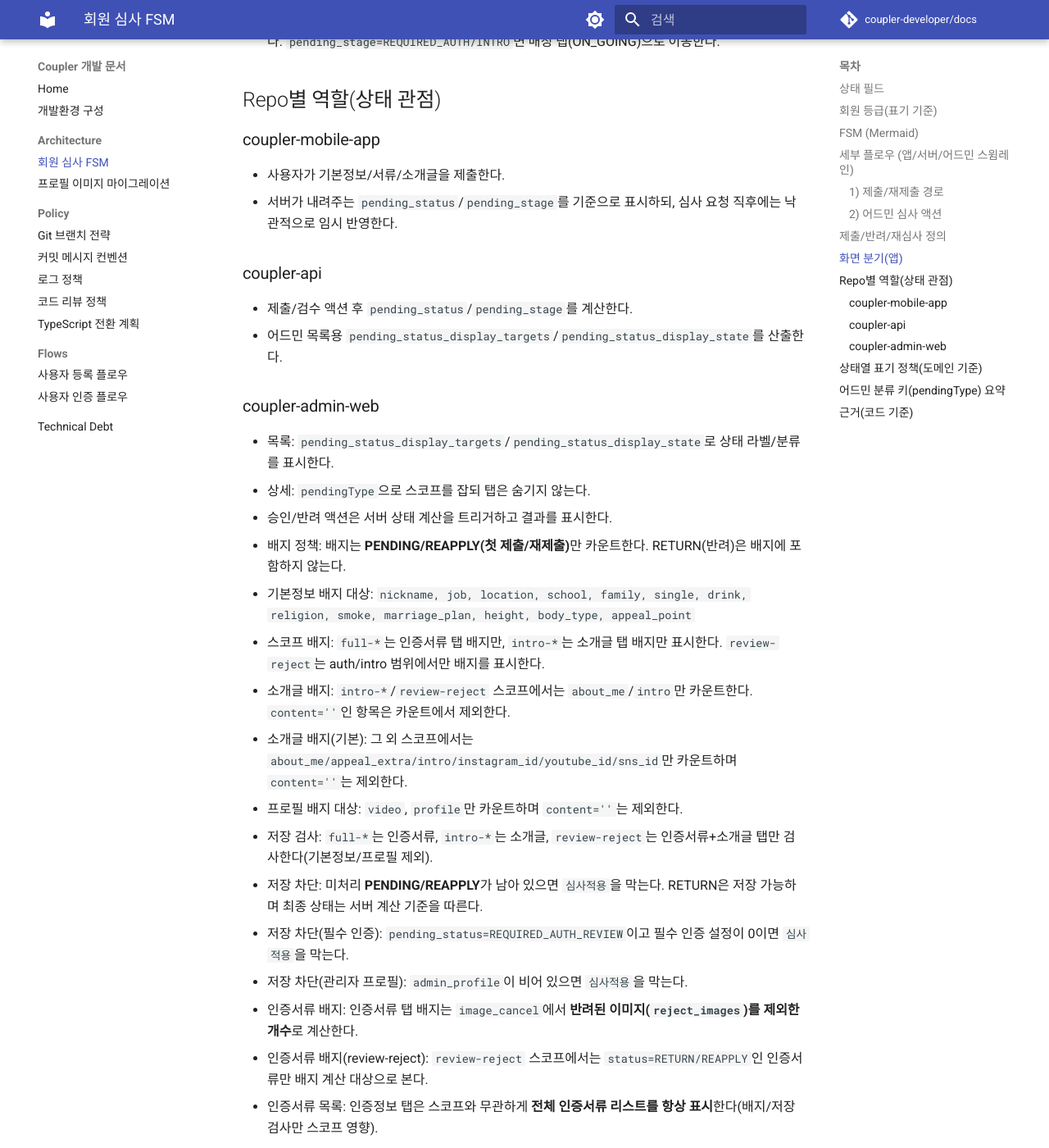
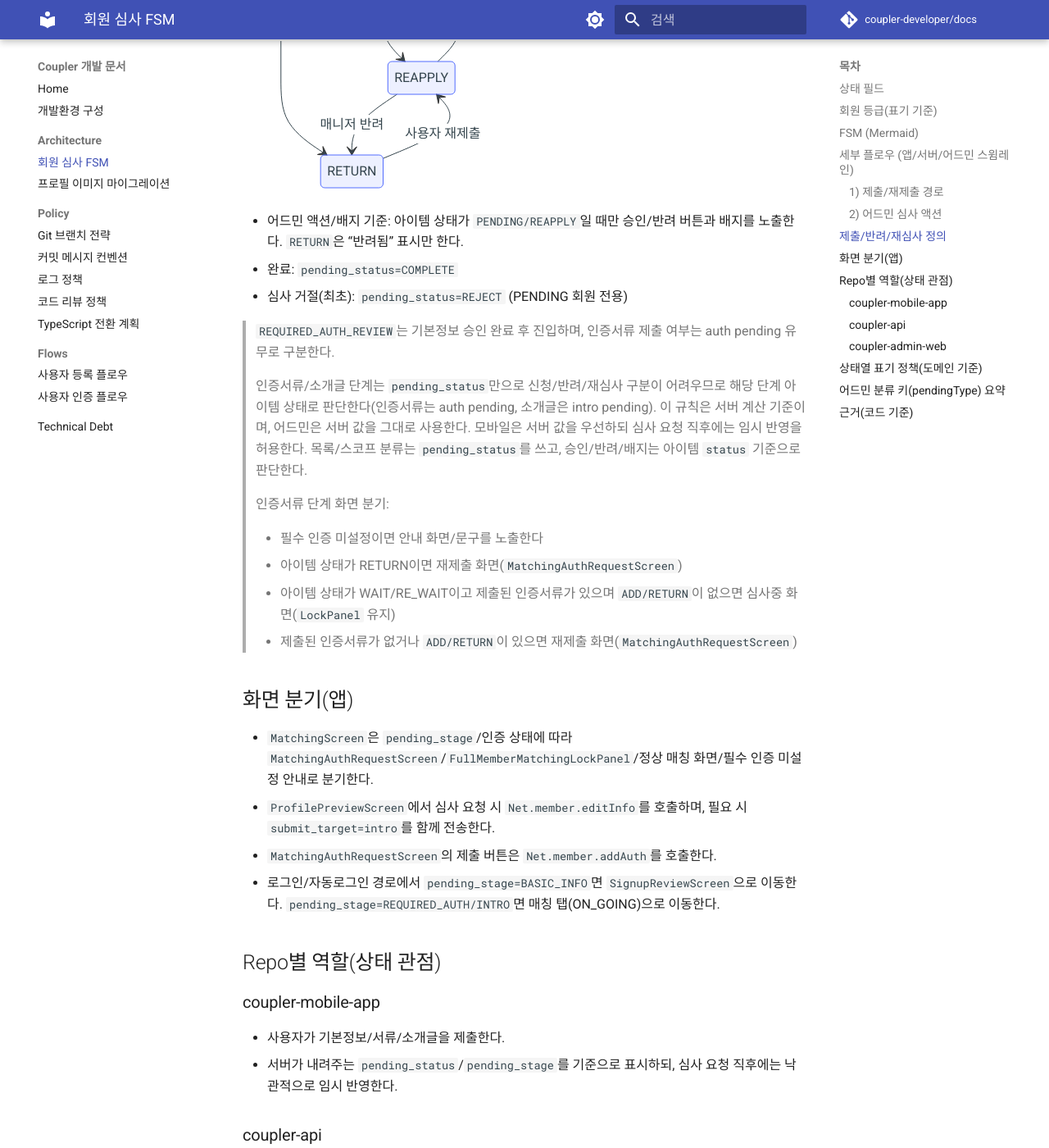
Before and after one commit to coupler-developer/docs, an MkDocs documentation site: the page built from content/architecture/member-review-fsm.md, in a window 1280 px wide and 1400 px high, scrolled down 3612 px. Shown: the whole window at 82% size. Built offline with MkDocs 1.6.1 and Material for MkDocs 9.7.7, drawn with Linux system fonts in a browser that asks for light colours; comment, search, counter and statistics services are not loaded; some of the changed text lies outside the part shown.

Commit message:
docs: 아이템 상태 정의 및 FSM 추가
- 아이템 상태 테이블 추가 (UNSUBMITTED/PENDING/RETURN/REAPPLY/NORMAL)
- 아이템 상태 전이 FSM 다이어그램 추가
- review-reject 스코프 정책 명확화 (REAPPLY만 배지 카운트)
- 스코프 없음(일반 상세) 정책 추가
- appeal_extra 비심사 항목 정책 명시

Co-Authored-By: Claude Opus 4.5 <noreply@anthropic.com>

````diff
--- a/content/architecture/member-review-fsm.md
+++ b/content/architecture/member-review-fsm.md
@@ -102,6 +102,30 @@ flowchart LR
 - 반려: `pending_status=EDIT_NEED`
 - 재심사 요청: `pending_status=REAPPLY`
   - 심사 아이템 상태는 `STATUS.REAPPLY`로 표시하며, 모바일 인증서류는 `ITEM_PENDING_STATUS.RE_WAIT`로 표시한다.
+- 아이템 상태 정의
+
+  | 상태          | 의미      | 다음 액션     | 상태열 표기 |
+  | ------------- | --------- | ------------- | ----------- |
+  | `UNSUBMITTED` | 미제출    | 사용자 제출   | -           |
+  | `PENDING`     | 첫 제출됨 | 매니저 심사   | 심사대기    |
+  | `RETURN`      | 반려됨    | 사용자 재제출 | 재요청      |
+  | `REAPPLY`     | 재제출됨  | 매니저 재심사 | 재심사요청  |
+  | `NORMAL`      | 승인됨    | - (완료)      | -           |
+
+  ```mermaid
+  stateDiagram-v2
+      [*] --> UNSUBMITTED : 항목 생성
+
+      UNSUBMITTED --> PENDING : 사용자 첫 제출
+      PENDING --> NORMAL : 매니저 승인
+      PENDING --> RETURN : 매니저 반려
+      RETURN --> REAPPLY : 사용자 재제출
+      REAPPLY --> NORMAL : 매니저 승인
+      REAPPLY --> RETURN : 매니저 반려
+      NORMAL --> REAPPLY : 사용자 수정 제출
+  ```
+
+- 어드민 액션/배지 기준: 아이템 상태가 `PENDING/REAPPLY`일 때만 승인/반려 버튼과 배지를 노출한다. `RETURN`은 “반려됨” 표시만 한다.
 - 완료: `pending_status=COMPLETE`
 - 심사 거절(최초): `pending_status=REJECT` (PENDING 회원 전용)
 
@@ -109,6 +133,7 @@ flowchart LR
 >
 > 인증서류/소개글 단계는 `pending_status`만으로 신청/반려/재심사 구분이 어려우므로 해당 단계 아이템 상태로 판단한다(인증서류는 auth pending, 소개글은 intro pending).
 > 이 규칙은 서버 계산 기준이며, 어드민은 서버 값을 그대로 사용한다. 모바일은 서버 값을 우선하되 심사 요청 직후에는 임시 반영을 허용한다.
+> 목록/스코프 분류는 `pending_status`를 쓰고, 승인/반려/배지는 아이템 `status` 기준으로 판단한다.
 >
 > 인증서류 단계 화면 분기:
 >
@@ -140,21 +165,23 @@ flowchart LR
 
 - 목록: `pending_status_display_targets`/`pending_status_display_state`로 상태 라벨/분류를 표시한다.
 - 상세: `pendingType`으로 스코프를 잡되 탭은 숨기지 않는다.
+- 스코프 없음(일반 상세): 배지/승인·반려/상태 라벨을 표시하지 않는다.
 - 승인/반려 액션은 서버 상태 계산을 트리거하고 결과를 표시한다.
 - 배지 정책: 배지는 **PENDING/REAPPLY(첫 제출/재제출)**만 카운트한다. RETURN(반려)은 배지에 포함하지 않는다.
 - 기본정보 배지 대상: `nickname, job, location, school, family, single, drink, religion, smoke, marriage_plan, height, body_type, appeal_point`
-- 스코프 배지: `full-*`는 인증서류 탭 배지만, `intro-*`는 소개글 탭 배지만 표시한다. `review-reject`는 auth/intro 범위에서만 배지를 표시한다.
-- 소개글 배지: `intro-*`/`review-reject` 스코프에서는 `about_me`/`intro`만 카운트한다. `content=''`인 항목은 카운트에서 제외한다.
-- 소개글 배지(기본): 그 외 스코프에서는 `about_me/appeal_extra/intro/instagram_id/youtube_id/sns_id`만 카운트하며 `content=''`는 제외한다.
+- 스코프 배지: `full-*`는 인증서류 탭 배지만, `intro-*`는 소개글 탭 배지만 표시한다. `review-reject`는 기본정보/인증/소개글/프로필 배지를 표시한다.
+- 소개글 배지: `intro-*`/`review-reject` 스코프에서만 표시한다. `about_me`/`intro`만 카운트하며 `content=''`인 항목은 카운트에서 제외한다.
+- `appeal_extra`는 소개글 탭에 표시만 하고 승인/반려/상태 라벨/배지 계산에서 제외한다.
 - 프로필 배지 대상: `video`, `profile`만 카운트하며 `content=''`는 제외한다.
 - 저장 검사: `full-*`는 인증서류, `intro-*`는 소개글, `review-reject`는 인증서류+소개글 탭만 검사한다(기본정보/프로필 제외).
 - 저장 차단: 미처리 **PENDING/REAPPLY**가 남아 있으면 `심사적용`을 막는다. RETURN은 저장 가능하며 최종 상태는 서버 계산 기준을 따른다.
 - 저장 차단(필수 인증): `pending_status=REQUIRED_AUTH_REVIEW`이고 필수 인증 설정이 0이면 `심사적용`을 막는다.
 - 저장 차단(관리자 프로필): `admin_profile`이 비어 있으면 `심사적용`을 막는다.
 - 인증서류 배지: 인증서류 탭 배지는 `image_cancel`에서 **반려된 이미지(`reject_images`)를 제외한 개수**로 계산한다.
-- 인증서류 배지(review-reject): `review-reject` 스코프에서는 `status=RETURN/REAPPLY`인 인증서류만 배지 계산 대상으로 본다.
-- 인증서류 목록: 인증정보 탭은 스코프와 무관하게 **전체 인증서류 리스트를 항상 표시**한다(배지/저장검사만 스코프 영향).
+- 인증서류 배지(review-reject): `review-reject` 스코프에서는 **REAPPLY만** 카운트한다(RETURN/PENDING 제외).
+- 인증서류 목록: `review-reject` 스코프에서는 `status=RETURN/REAPPLY`만 표시하고, 그 외 스코프에서는 전체 인증서류 리스트를 표시한다.
 - 소개글 탭 표시: `review-reject` 상세에서 `about_me`/`intro`에 RETURN/REAPPLY가 있으면 필터를 켠다. 이때 `about_me/appeal_extra/intro/instagram_id/youtube_id/sns_id` 중 RETURN/REAPPLY 상태만 표시한다. `about_me`/`intro`에 RETURN/REAPPLY가 없으면 전체 표시한다.
+- 프로필 탭 표시: review-reject 포함 모든 스코프에서 프로필 이미지는 전체 표시하되, 승인/반려 버튼은 `PENDING/REAPPLY`에만 노출한다.
 - 스코프 버튼 비활성: `auth`/`intro` 스코프에서는 기본정보/프로필 탭만 비활성화한다. `review-reject` 스코프는 기본정보/프로필 비활성화를 하지 않는다.
 
 ## 상태열 표기 정책(도메인 기준)
@@ -180,14 +207,14 @@ flowchart LR
 - 반려 합집합: `review-reject`
 - 프로필 변경 심사: `profile-edit`
 - `review-reject` 목록 포함 조건(쿼리 기준)
-  - `status=PENDING` + `pending_status=EDIT_NEED/REAPPLY` + 인증서류/소개글 pending 없음
-  - `status=PENDING` + `pending_status=EDIT_NEED/REAPPLY` + 인증서류 pending 존재
+  - `status=PENDING` + `pending_status=EDIT_NEED/REAPPLY` + 인증서류/소개글 이슈 없음
+  - `status=PENDING` + `pending_status=EDIT_NEED/REAPPLY` + 인증서류 RETURN/REAPPLY 존재
   - `status=NORMAL` + 소개글 RETURN/REAPPLY 존재
   - `status=PENDING` + `pending_status=REQUIRED_AUTH_REVIEW/EDIT_NEED/REAPPLY` + 소개글 RETURN/REAPPLY 존재
   - `status=PENDING` + `pending_status=REQUIRED_AUTH_REVIEW` + 인증서류 REAPPLY 존재
-  - 인증서류/소개글 pending 기준
-  - 인증서류: 필수 인증 타입 중 status=PENDING/REAPPLY/RETURN
-  - 소개글: `about_me/intro` status=PENDING/REAPPLY/RETURN
+  - 인증서류/소개글 이슈 기준(반려/재심사)
+  - 인증서류: 필수 인증 타입 중 status=RETURN/REAPPLY
+  - 소개글: `about_me/intro` status=RETURN/REAPPLY
 - `full-apply` 목록 포함 조건(쿼리 기준)
   - 기본 조건: `status=PENDING` + `pending_status=REQUIRED_AUTH_REVIEW` + 인증서류 제출 존재 + 인증서류 REAPPLY 없음 + 소개글 RETURN/REAPPLY 없음
   - 병렬 보정: `status=PENDING` + `pending_status=EDIT_NEED/REAPPLY` + 인증서류 PENDING 존재 + 인증서류 RETURN/REAPPLY 없음 + 소개글 RETURN/REAPPLY 존재
````
